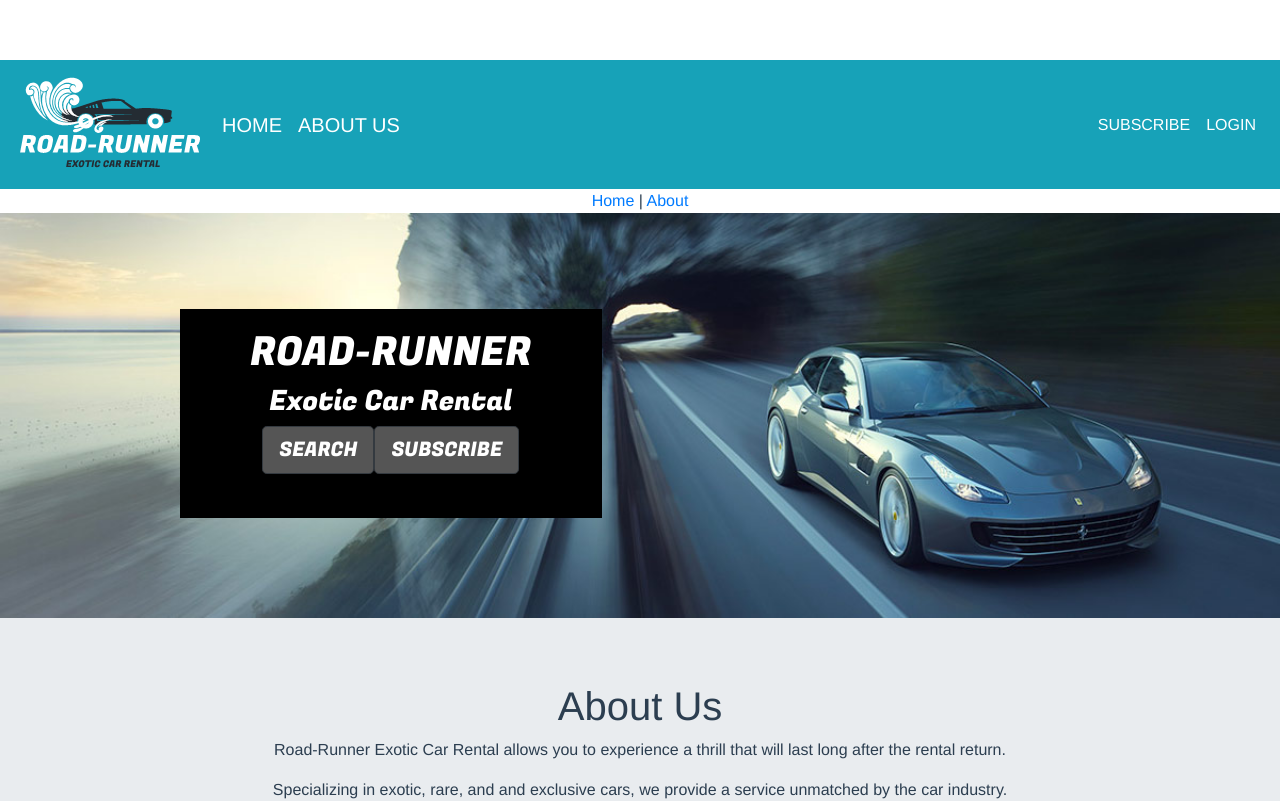
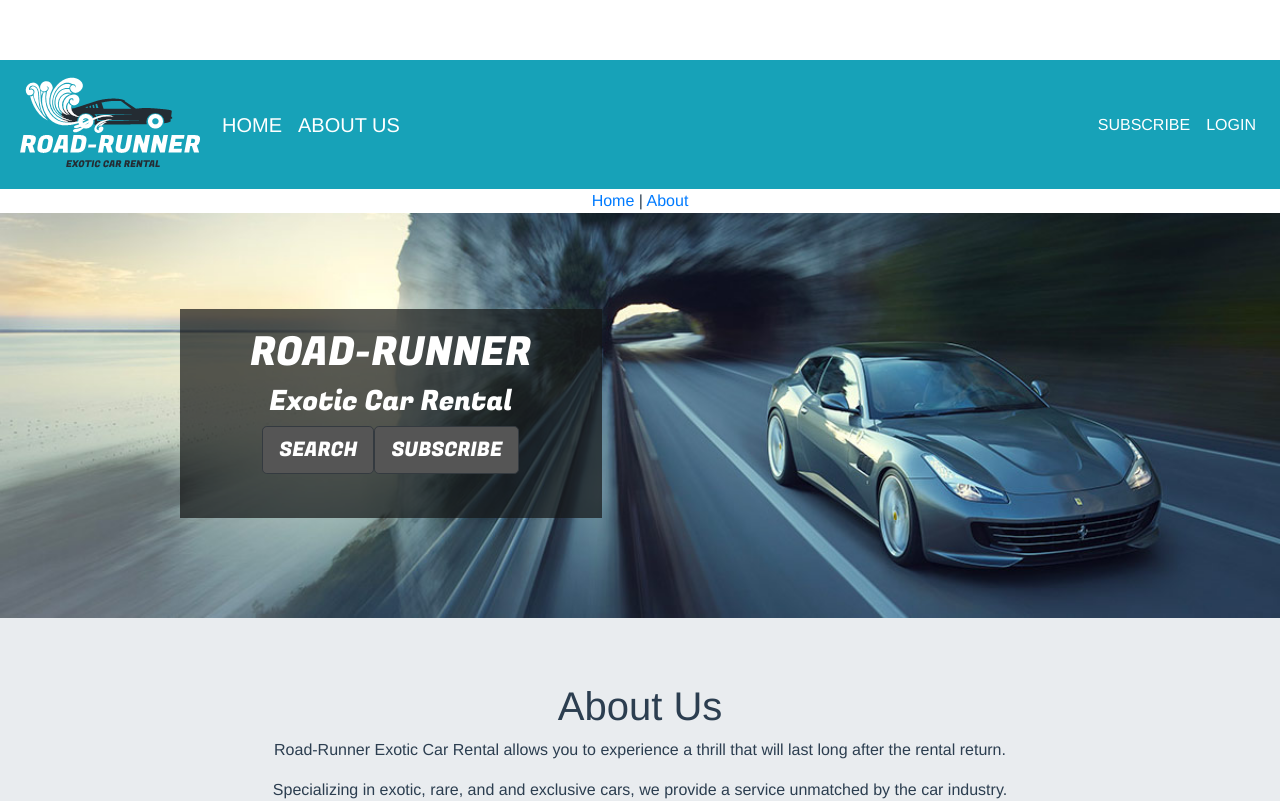
Before and after one commit to bootcamp-s19/group-project-1, a Vue app in the folder roadrunner/: page / in a window 1280 px wide. Shown: the top 801 px of the page. Built offline with nearby package versions, Linux system fonts and the light colour scheme.

Commit message:
header color changes

```diff
--- a/roadrunner/src/components/Header.vue
+++ b/roadrunner/src/components/Header.vue
@@ -53,9 +53,8 @@ h3,
     position: absolute;
     bottom: 20px;
     left: 20px;
-    background-color: black;
-    /* opacity: 0.7;
-    filter: alpha(opacity=70); */
+   background-color:rgba(21, 22, 22, 0.7);
+
     color: white;
     padding-left: 70px;
     padding-right: 70px;
@@ -69,9 +68,8 @@ h3,
     position: absolute;
     bottom: 20px;
     left: 20px;
-    background-color:black;
-    /* opacity: 0.7;
-    filter: alpha(opacity=70); */
+  background-color:rgba(21, 22, 22, 0.7);
+
     color: white;
     padding-left: 70px;
     padding-right: 70px;
@@ -85,9 +83,8 @@ h3,
     position: absolute;
     bottom: 20px;
     left: 20px;
-    background-color:black;
-    /* opacity: 0.7;
-    filter: alpha(opacity=70); */
+   background-color:rgba(21, 22, 22, 0.7);
+
     color: white;
     padding-left: 70px;
     padding-right: 70px;
@@ -101,9 +98,8 @@ h3,
     position: absolute;
     bottom: 100px;
     left: 180px;
-    background-color:black;
-    /* opacity: 0.7;
-    filter: alpha(opacity=70); */
+    background-color:rgba(21, 22, 22, 0.7);
+
     color: white;
     padding-left: 70px;
     padding-right: 70px;
```
